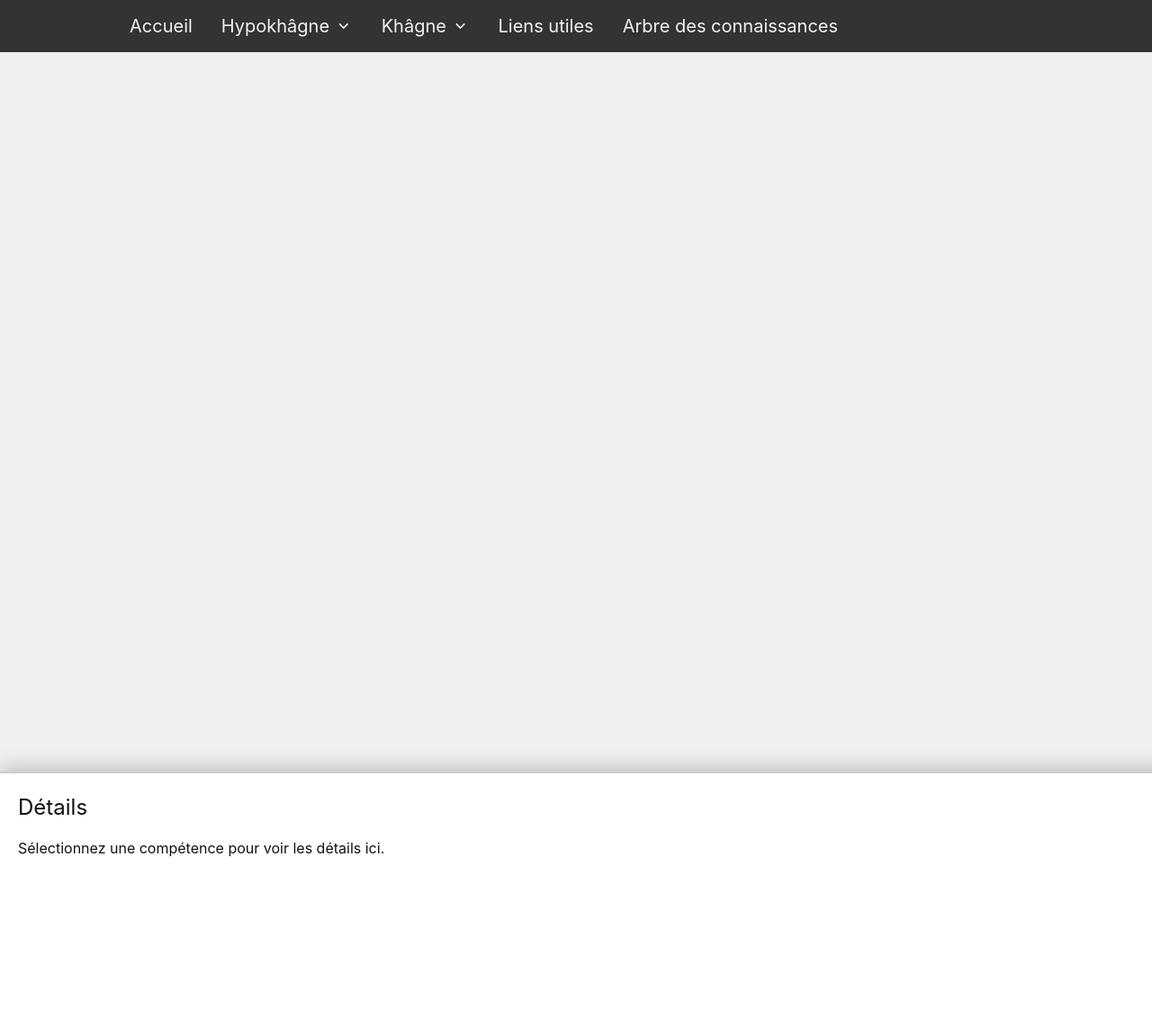
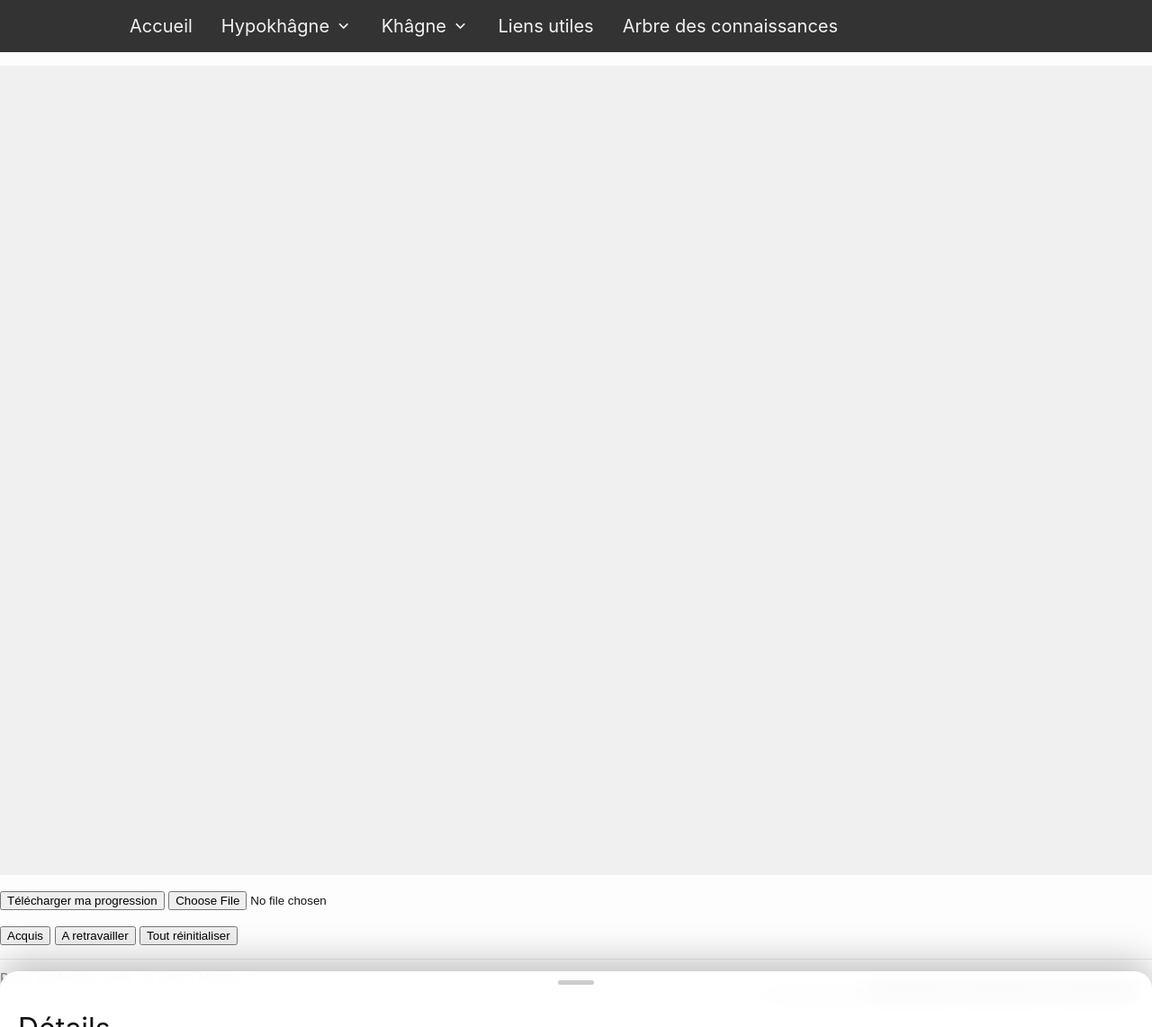
Before and after one commit to michaudmaths/michaudmaths.github.io, a Jekyll site: the page built from menu/arbre.markdown, in a window 1280 px wide. Shown: the whole page at 90% size. Built offline with Jekyll 4.4.1, drawn with Linux system fonts in a browser that asks for light colours; nearby versions of some CDN libraries; before the commit the page ends 1056 px from its top, so only the background shows below that; grey boxes are pictures that could not be loaded.

Commit message:
look plus moderne du paneau d'info

```diff
--- a/_sass/minima/_arbre.scss
+++ b/_sass/minima/_arbre.scss
@@ -1,31 +1,82 @@
+#panel-overlay {
+  position: fixed;
+  inset: 0;
+  background: rgba(0,0,0,0.2);
+  backdrop-filter: blur(4px);
+  opacity: 0;
+  pointer-events: none;
+  transition: opacity 0.25s;
+}
+
+#panel-overlay.visible {
+  opacity: 1;
+  pointer-events: all;
+}
+
+/* panneau */
+
 #detail-panel {
   position: fixed;
-  bottom: -50%;
   left: 0;
+  bottom: -100%;
   width: 100%;
-  height: 50%;
-  background: white;
-  border-top: 2px solid #ccc;
-  box-shadow: 0 -5px 20px rgba(0,0,0,0.2);
-  transition: bottom 0.3s ease;
-  padding: 20px;
-  overflow-y: auto;
-  z-index: 10;
+  height: 80vh;
+
+  background: rgba(255,255,255,0.95);
+  backdrop-filter: blur(10px);
+
+  border-radius: 20px 20px 0 0;
+  box-shadow: 0 -10px 40px rgba(0,0,0,0.25);
+
+  transition: bottom 0.35s ease;
+  display: flex;
+  flex-direction: column;
 }
 
+/* états */
 
-#node-info-panel.open {
-  bottom: 0;
+#detail-panel.half {
+  bottom: -30%;
+}
+
+#detail-panel.full {
+  bottom: 0
+}
+
+/* poignée */
+
+#drag-handle {
+  width: 40px;
+  height: 5px;
+  background: #ccc;
+  border-radius: 10px;
+  margin: 10px auto;
+  cursor: grab;
+}
+
+/* header */
+
+#panel-header {
+  display: flex;
+  justify-content: space-between;
+  padding: 15px 20px;
+  font-weight: 600;
+  border-bottom: 1px solid #eee;
 }
 
 #close-panel {
-  position: absolute;
-  right: 15px;
-  top: 10px;
-  font-size: 18px;
   border: none;
   background: none;
+  font-size: 18px;
   cursor: pointer;
+}
+
+/* contenu */
+
+#panel-content {
+  overflow-y: auto;
+  padding: 20px;
+  flex: 1;
 }
 
 #graph {
--- a/assets/js/math-tree.js
+++ b/assets/js/math-tree.js
@@ -94,7 +94,7 @@ const cy = cytoscape({
     name: 'breadthfirst',
     directed: true,
     direction: 'rightward', // Remet l'arbre de gauche à droite
-    spacingFactor: 1.5
+    spacingFactor: 1
   }
 });
 
@@ -164,10 +164,16 @@ function loadProgress(event) {
   reader.readAsText(file);
 }
 
-function loadNodeDetails(nodeId) {
+function loadNodeDetails(nodeId,title) {
   const filePath = `/nodes/${nodeId}.txt`; // Use relative path
   console.log(`Fetching Markdown file from: ${filePath}`); // Log the file path for debugging
 
+  // Affichage
+  panel.classList.remove("full");
+  panel.classList.add("half");
+  overlay.classList.add("visible");
+
+  // Contenu
   fetch(filePath)
     .then(response => {
       if (!response.ok) {
@@ -177,8 +183,8 @@ function loadNodeDetails(nodeId) {
     })
     .then(markdown => {
       const htmlContent = marked(markdown); // Convert Markdown to HTML
-      console.log(document.getElementById('detail-panel')); // Log the details panel element for debugging
-      document.getElementById('detail-panel').innerHTML = htmlContent; // Display in details tab
+      detailPanelTitle.textContent = title; // Set the title of the details panel
+      detailPanelContent.innerHTML = htmlContent; // Display in details tab
       renderMathInElement(document.getElementById('detail-panel'), {
           // customised options
           // • auto-render specific keys, e.g.:
@@ -194,8 +200,15 @@ function loadNodeDetails(nodeId) {
     })
     .catch(error => {
       console.error("Error loading Markdown file:", error);
-      document.getElementById('detail-panel').innerHTML = `<p>Details for node "${nodeId}" are not available.</p>`;
+      detailPanelTitle.textContent = "Erreur";
+      detailPanelContent.innerHTML = `<p>Les détails pour "${nodeId}" ne sont pas encore disponibles, merci de patienter !.</p>`;
     });
+
+}
+
+function closePanel() {
+  panel.classList.remove("half","full");
+  overlay.classList.remove("visible");
 }
 
 function setToAcquired() {
@@ -228,11 +241,6 @@ function reset() {
   updateColors();
 }
 
-// Ensure nodes are selectable with a single click
-cy.on('tap', 'node', function (event) {
-  const nodeId = event.target.id(); // Get selected node ID
-  loadNodeDetails(nodeId); // Load corresponding Markdown content
-});
 
 // Hover effect on node
 cy.on('mouseover', 'node', (e) =>{
@@ -247,3 +255,53 @@ cy.on('mouseout', 'node', (e) =>{
 cy.ready(() => {
   updateColors();
 });
+
+// Affichage du paneau de détail au clic sur un noeud
+
+const panel = document.getElementById("detail-panel");
+const overlay = document.getElementById("panel-overlay");
+const detailPanelTitle = document.getElementById("panel-title");
+const detailPanelContent = document.getElementById("panel-content");
+const closeBtn = document.getElementById("close-panel");
+const handle = document.getElementById("drag-handle");
+
+
+let startY = 0;
+let currentY = 0;
+let dragging = false;
+
+cy.on('tap', 'node', function (event) {
+  const nodeId = event.target.id(); // Get selected node ID
+  const title = event.target.data('label'); // Get selected node label
+  loadNodeDetails(nodeId, title); // Load corresponding Markdown content
+});
+
+
+closeBtn.onclick = closePanel;
+overlay.onclick = closePanel;
+
+handle.addEventListener("pointerdown", e=>{
+  dragging = true;
+  startY = e.clientY;
+});
+
+window.addEventListener("pointermove", e=>{
+
+  if(!dragging) return;
+
+  currentY = e.clientY;
+  const diff = currentY - startY;
+
+  if(diff < -150){
+    panel.classList.add("full");
+  }
+
+  if(diff > 150){
+    closePanel();
+  }
+
+});
+
+window.addEventListener("pointerup", ()=>{
+  dragging = false;
+});
--- a/menu/arbre.markdown
+++ b/menu/arbre.markdown
@@ -16,17 +16,18 @@ page_class: arbre
 
 <script src="/assets/js/math-tree.js" defer></script>
 
-<div class="tree-container">
   <!-- Graph container -->
-  <div id="graph"></div>
+<div id="graph"></div>
 
   <!-- Detail panel -->
-  <div id="detail-panel">
-    <h2>Détails</h2>
-    <p>Sélectionnez une compétence pour voir les détails ici.</p>
-    <button id="close-panel">✖</button>
-    <div id="node-info-content"></div>
+<div id="panel-overlay"></div>
+<div id="detail-panel">
+  <div id="drag-handle"></div>
+  <div id="panel-header">
+    <h1 id="panel-title">Détails</h1>
+    <button id="close-panel">X</button>
   </div>
+  <div id="panel-content">Sélectionnez une compétence pour voir les détails ici.</div>
 </div>
 
 <button onclick="downloadProgress()">Télécharger ma progression</button>
--- a/nodes/limite_finie_suite_definition.txt
+++ b/nodes/limite_finie_suite_definition.txt
@@ -1,5 +1,3 @@
-# Limite finie d'une suite
-
 $(u_n)$ tend vers $\ell\in\mathbb{R}$ si l'intervalle $]\ell-\varepsilon,\ell+\varepsilon[$ contient tous les termes de la suite à partir d'un certain rang, c'est à dire si :
 
 $$
```
